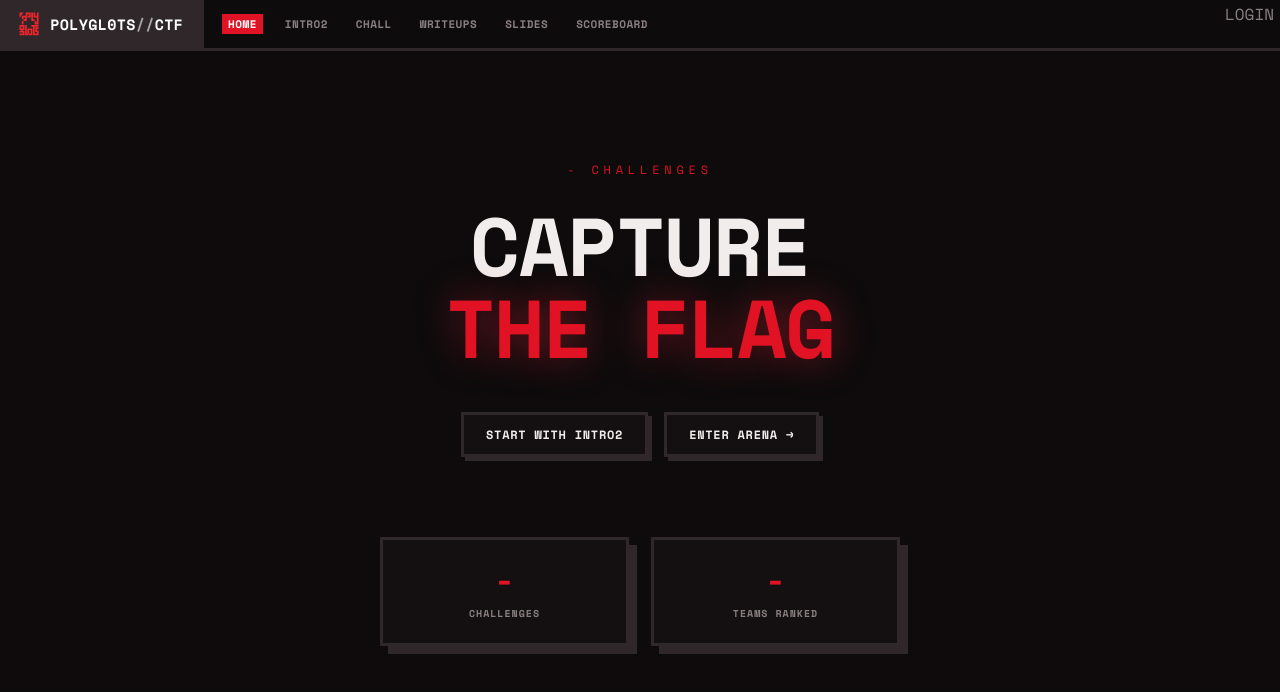
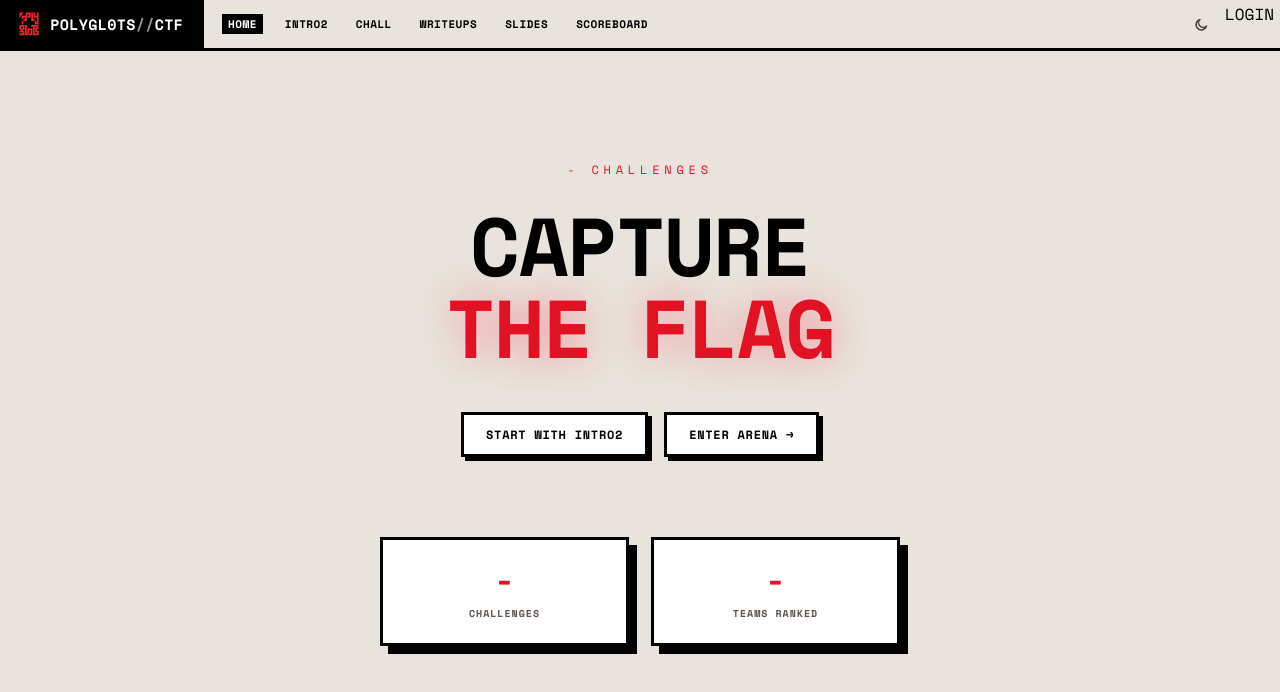
Before and after one commit to polygl0ts/friday-frontend, a React (Vite) app: page / in a window 1280 px wide. Shown: the top 692 px of the page. Built offline with nearby package versions, Linux system fonts and the light colour scheme; no server answers.

Commit message:
theme button
Co-authored-by: Martin <martin.bouvet@icloud.com>

```diff
--- a/src/components/Header.tsx
+++ b/src/components/Header.tsx
@@ -1,6 +1,7 @@
 import { Link, NavLink } from "react-router-dom";
 import { useAuth } from "../auth/AuthContext";
 import logoUrl from "../assets/logo.svg";
+import { ThemeToggle } from "./ThemeButton";
 
 const NAV_ITEMS: { to: string; label: string }[] = [
   { to: "/", label: "HOME" },
@@ -42,6 +43,7 @@ export function Header() {
       </nav>
 
       <div className="header-right">
+        <ThemeToggle/>
         {isLoggedIn ? (
           <>
             <span className="points-pill">{profile?.score ?? 0} PTS</span>
--- /dev/null
+++ b/src/components/ThemeButton.tsx
@@ -0,0 +1,57 @@
+import { useTheme } from "../hooks/useTheme";
+
+/*
+ * Drawn with SVG because web fonts doesn't ship emojis
+ * (and OS emojis are usually bad)
+ */
+function SunIcon() {
+  return (
+    <svg
+      className="theme-glyph"
+      viewBox="0 0 24 24"
+      fill="none"
+      stroke="currentColor"
+      strokeWidth="2.5"
+      aria-hidden="true"
+    >
+      <circle cx="12" cy="12" r="4.5" />
+      <path
+        d="M12 1.5v3M12 19.5v3M1.5 12h3M19.5 12h3M4.5 4.5l2 2M17.5 17.5l2 2M19.5 4.5l-2 2M6.5 17.5l-2 2"
+        strokeLinecap="square"
+      />
+    </svg>
+  );
+}
+
+function MoonIcon() {
+  return (
+    <svg
+      className="theme-glyph"
+      viewBox="0 0 24 24"
+      fill="none"
+      stroke="currentColor"
+      strokeWidth="2.5"
+      aria-hidden="true"
+    >
+      <path d="M20 14.5A8.5 8.5 0 1 1 9.5 4a6.8 6.8 0 0 0 10.5 10.5z" strokeLinejoin="round" />
+    </svg>
+  );
+}
+
+/* Actual theme button */
+export function ThemeToggle() {
+  const { theme, toggle } = useTheme();
+  const light = theme === "light";
+
+  return (
+    <button
+      className="theme-toggle"
+      onClick={toggle}
+      title={light ? "Switch to dark" : "Switch to light"}
+      aria-label={light ? "Switch to dark theme" : "Switch to light theme"}
+      aria-pressed={light}
+    >
+      {light ? <MoonIcon /> : <SunIcon />}
+    </button>
+  );
+}
--- /dev/null
+++ b/src/hooks/useTheme.tsx
@@ -0,0 +1,45 @@
+import { useCallback, useEffect, useState } from "react";
+
+export type Theme = "dark" | "light";
+const THEME_KEY = "polygl0ts_theme";
+
+function stored(): Theme | null {
+  const value = localStorage.getItem(THEME_KEY);
+  return(value === "dark" || value === "light")? value : null;
+}
+
+/*
+ * Theming function, used to change the root color palette,
+ * return the current theme as well as the toggle for it.
+ */
+export function useTheme() {
+
+  const [theme, setTheme] = useState<Theme>(
+    () => stored() ?? (window.matchMedia("(prefers-color-scheme: light)")
+                      .matches ? "light" : "dark"),
+  );
+
+  useEffect(() => {
+    document.documentElement.dataset.theme = theme;
+  }, [theme]);
+
+  useEffect(() => {
+    const query = window.matchMedia(("(prefers-color-scheme: light)"));
+    const onChange = (event: MediaQueryListEvent) => {
+      if (!stored()) setTheme(event.matches ? "light" : "dark");
+    };
+
+    query.addEventListener("change", onChange);
+    return () => query.removeEventListener("change", onChange);
+  }, []);
+
+  const toggle = useCallback(() => {
+    setTheme((prev) => {
+      const next = prev === "dark" ? "light": "dark";
+      localStorage.setItem(THEME_KEY, next);
+      return next;
+    });
+  }, []);
+
+  return { theme, toggle };
+}
--- a/src/index.css
+++ b/src/index.css
@@ -237,6 +237,34 @@ a:hover {
 }
 .navlink.active:hover {
   color: #fff;
+}
+
+.theme-toggle {
+  display: flex;
+  align-items: center;
+  gap: 6px;
+  align-self: center;
+  margin-left: 12px;
+  padding: 4px 10px;
+  flex: none;
+  border: var(--bg);
+  background: var(--bg);
+  color: var(--text-dim);
+  font-family: inherit;
+  font-size: 11px;
+  font-weight: 700;
+  letter-spacing: 0.08em;
+  cursor: pointer;
+}
+
+.theme-toggle:hover {
+  color: var(--red-soft);
+}
+
+.theme-toggle .theme-glyph {
+  width: 15px;
+  height: 15px;
+  display: block;
 }
 
 .header-right {
```
